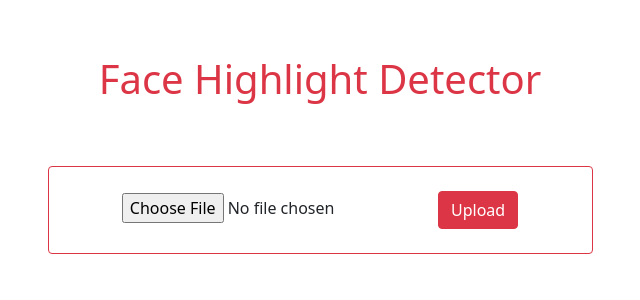
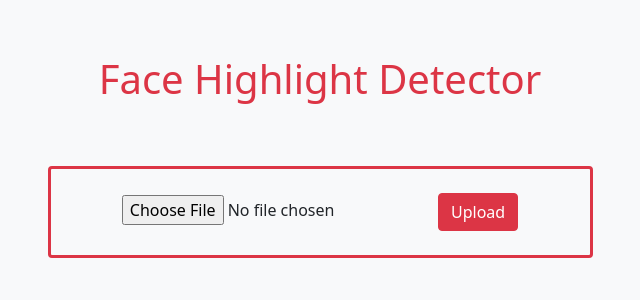
Before and after one commit to riadibadulla/virtual-haircut, a Django app: page / in a window 1280 px wide. Shown: the top 300 px of the page, without its empty margins (320-960 px from the left). Run offline with Django 3.2, Linux system fonts and the light colour scheme.

Commit message:
minor design changes

```diff
--- a/facerecognition/templates/base.html
+++ b/facerecognition/templates/base.html
@@ -10,7 +10,7 @@
 
     <title>Virtual Haircut app</title>
   </head>
-  <body>
+  <body class="bg-light">
     {%block content%}
 
     {%endblock content%}
--- a/facerecognition/templates/home.html
+++ b/facerecognition/templates/home.html
@@ -6,7 +6,7 @@
     <div class="row justify-content-center mt-5">
         <div class="col-md-7 col-sm5 text-center">
             <a href="{% url 'home' %}" class="btn btn-link text-decoration-none"><h1 class="text-danger font-weight-bold">Face Highlight Detector</h1></a>
-            <div class=" border border-danger rounded mt-5 mx-5">
+            <div class=" border border-3 border-danger rounded mt-5 mx-5">
                 <form method="post" enctype="multipart/form-data">
                     {% csrf_token %}
                     <input type="file" name="myfile">
```
